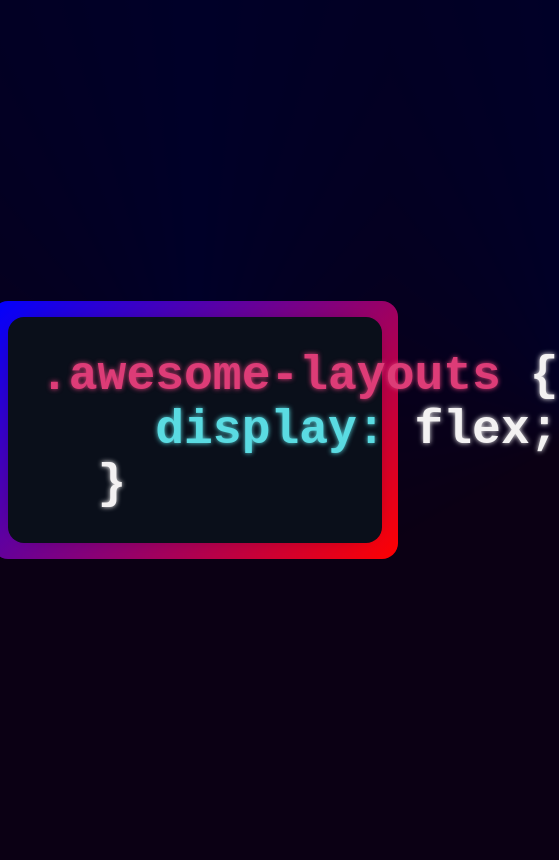
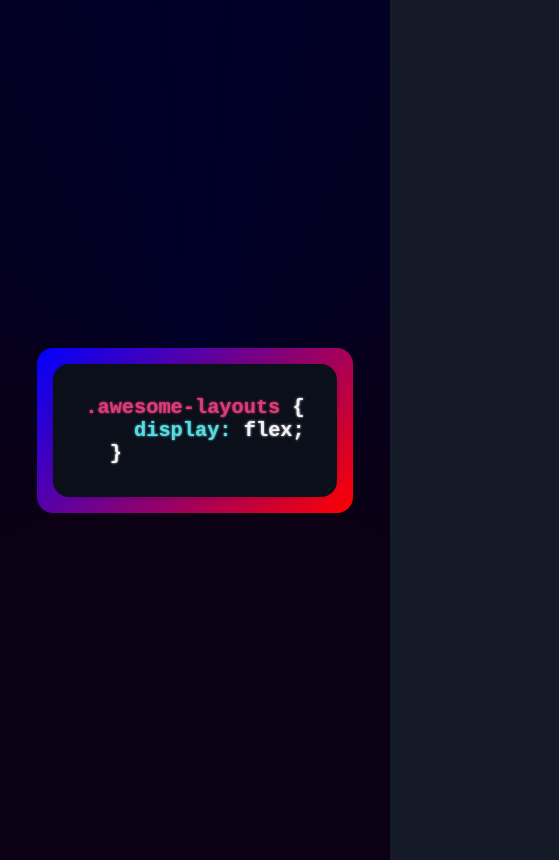
Before and after one commit to pokeuq/3d-card, a plain HTML site: page index.html in a window 390 px wide. Shown: the whole page, 559 px wide, since content can reach past the window. Drawn offline with Linux system fonts and the light colour scheme.

Commit message:
@media update :3

```diff
--- a/css/style.css
+++ b/css/style.css
@@ -14,7 +14,7 @@
       blue
     );
     background-blend-mode: multiply;
-    min-block-size: 100dvh;
+    min-block-size: 100vh;
     display: grid;
     place-items: center;
   }
@@ -38,8 +38,34 @@
     transform: perspective(5000px) rotateY(var(--rotateX)) rotateX(var(--rotateY));
   }
 
+  @media screen and (max-width: 768px){
+    pre{
+      font-size: 2rem;
+    }
+  }
+  @media screen and (max-width: 558px){
+    pre{
+      font-size: 1.5rem;
+    }
+  }
+  @media screen and (max-width: 425px){
+    pre{
+      font-size: 1.27rem;
+    }
+  }
+  @media screen and (max-width: 360px){
+    pre{
+      font-size: 1.15rem;
+    }
+  }
+  @media screen and (max-width: 330px){
+    pre{
+      font-size: 1rem;
+    }
+  }
+
   pre > * {
-    text-shadow: 0 0 0.1em currentColor;
+    text-shadow: 0 0 0.12em currentColor;
   }
 
   pre::before,
@@ -95,7 +121,7 @@
   .css-only pre {
     grid-row: 1 / -1;
     grid-column: 1 / -1;
-    transition: transform 400ms ease-in-out;
+    transition: transform 600ms ease-in-out;
   }
 
   .pre-container.css-only > div {
```
